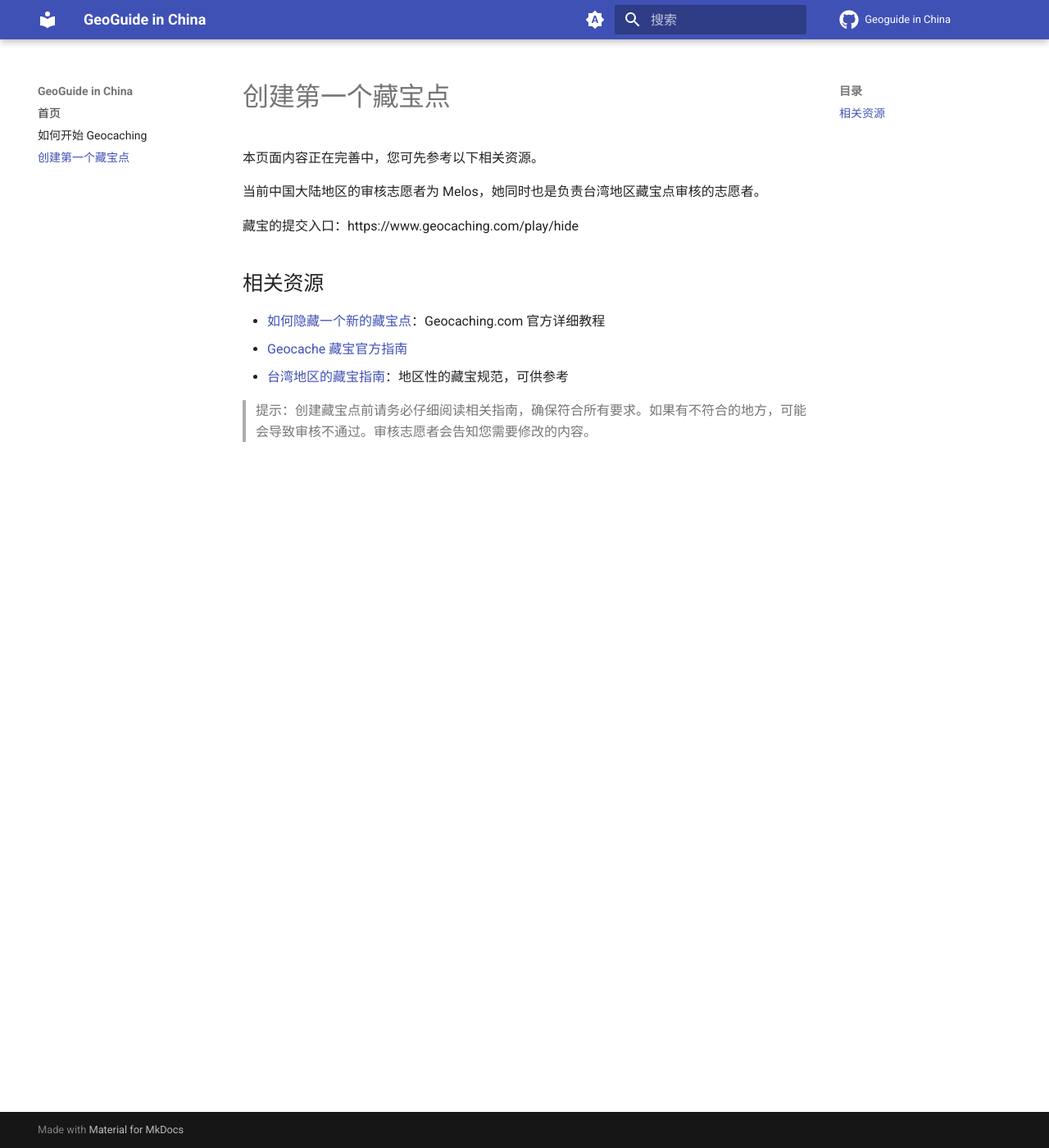
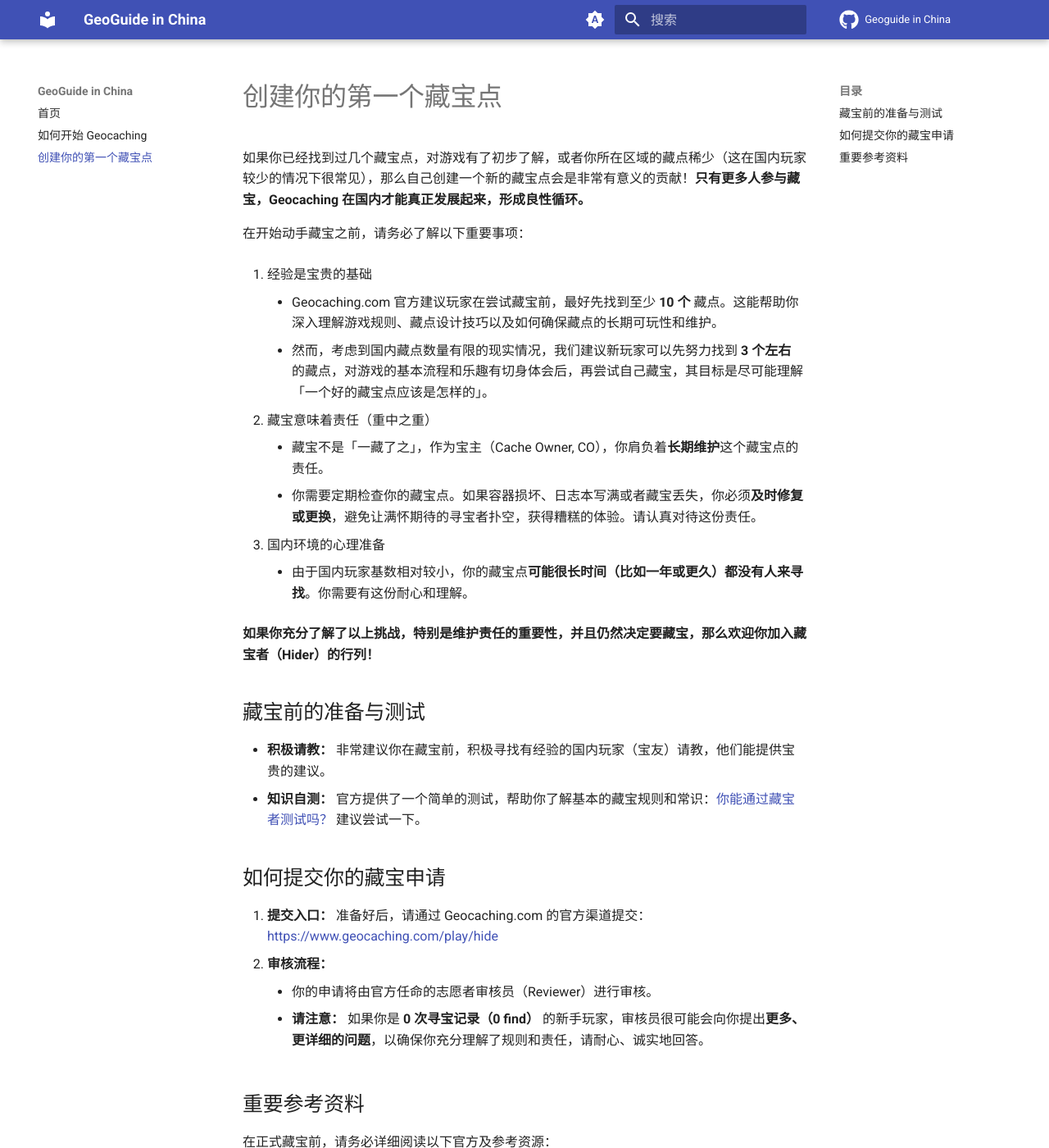
Before and after one commit to Konano/geoguide-in-china, an MkDocs documentation site: the page built from docs/hiding-a-cache.md, in a window 1280 px wide and 1400 px high. Shown: the whole window at 82% size. Built offline with MkDocs 1.6.1 and Material for MkDocs 9.7.7, drawn with Linux system fonts in a browser that asks for light colours; comment, search, counter and statistics services are not loaded; some of the changed text lies outside the part shown.

Commit message:
更新文档：完善关于创建藏宝点的指南，并增加新玩家的相关链接

```diff
--- a/docs/hiding-a-cache.md
+++ b/docs/hiding-a-cache.md
@@ -1,4 +1,56 @@
-# 创建第一个藏宝点
+# 创建你的第一个藏宝点
+
+如果你已经找到过几个藏宝点，对游戏有了初步了解，或者你所在区域的藏点稀少（这在国内玩家较少的情况下很常见），那么自己创建一个新的藏宝点会是非常有意义的贡献！**只有更多人参与藏宝，Geocaching 在国内才能真正发展起来，形成良性循环。**
+
+在开始动手藏宝之前，请务必了解以下重要事项：
+
+1.  经验是宝贵的基础
+    *   Geocaching.com 官方建议玩家在尝试藏宝前，最好先找到至少 **10 个** 藏点。这能帮助你深入理解游戏规则、藏点设计技巧以及如何确保藏点的长期可玩性和维护。
+    *   然而，考虑到国内藏点数量有限的现实情况，我们建议新玩家可以先努力找到 **3 个左右** 的藏点，对游戏的基本流程和乐趣有切身体会后，再尝试自己藏宝，其目标是尽可能理解「一个好的藏宝点应该是怎样的」。
+
+2.  藏宝意味着责任（重中之重）
+    *   藏宝不是「一藏了之」，作为宝主（Cache Owner, CO），你肩负着**长期维护**这个藏宝点的责任。
+    *   你需要定期检查你的藏宝点。如果容器损坏、日志本写满或者藏宝丢失，你必须**及时修复或更换**，避免让满怀期待的寻宝者扑空，获得糟糕的体验。请认真对待这份责任。
+
+3.  国内环境的心理准备
+    *   由于国内玩家基数相对较小，你的藏宝点**可能很长时间（比如一年或更久）都没有人来寻找**。你需要有这份耐心和理解。
+
+**如果你充分了解了以上挑战，特别是维护责任的重要性，并且仍然决定要藏宝，那么欢迎你加入藏宝者（Hider）的行列！**
+
+## 藏宝前的准备与测试
+
+*   **积极请教：** 非常建议你在藏宝前，积极寻找有经验的国内玩家（宝友）请教，他们能提供宝贵的建议。
+*   **知识自测：** 官方提供了一个简单的测试，帮助你了解基本的藏宝规则和常识：[你能通过藏宝者测试吗？](https://www.geocaching.com/blog/2014/12/can-you-pass-the-geocache-hiders-quiz/) 建议尝试一下。
+
+## 如何提交你的藏宝申请
+
+1.  **提交入口：** 准备好后，请通过 Geocaching.com 的官方渠道提交：[https://www.geocaching.com/play/hide](https://www.geocaching.com/play/hide)
+2.  **审核流程：**
+    *   你的申请将由官方任命的志愿者审核员（Reviewer）进行审核。
+    *   **请注意：** 如果你是 **0 次寻宝记录（0 find）** 的新手玩家，审核员很可能会向你提出**更多、更详细的问题**，以确保你充分理解了规则和责任，请耐心、诚实地回答。
+
+## 重要参考资料
+
+在正式藏宝前，请务必详细阅读以下官方及参考资源：
+
+*   **[Geocache 藏宝官方指南](https://www.geocaching.com/play/guidelines)：所有藏宝点必须遵守的核心规则。（必读！）**
+*   [如何藏一个新的藏宝点](https://www.geocaching.com/help/index.php?pg=kb.book&id=19)：Geocaching.com 官方提供的详细分步教程。
+*   [台湾地区的藏宝指南](https://gcwiki.atlassian.net/wiki/spaces/GEO/pages/528413/Taiwan)：虽然主要针对台湾地区，但其对藏点类型选择、环境考量、描述撰写等方面的规范和经验，对大陆藏宝者也有很好的参考价值。
+
+
+
+<!--
+如果你已经发现了一些藏宝点，并且对 Geocaching 有了初步了解，又或者你附近根本就没有藏宝点可供探索（这在玩家稀少的国内很正常），那么你可以尝试自己创建一个新的藏宝点。
+
+按照 [Geocaching.com](https://www.geocaching.com/play/hide) 的官方建议，玩家在尝试藏宝之前，最好先找到至少 10 个藏点，以便充分理解游戏规则、藏点设计技巧以及如何维护藏点的长期可玩性。这样你才能对游戏有足够的了解，知道如何藏得有趣且符合规则。不过在国内，由于藏点数量有限，我们建议新玩家可以先找到 3 个左右的藏点，对游戏有基本了解后，就可以尝试自己藏一个。**只有更多人参与藏宝，Geocaching 在国内才能真正发展起来，形成良性循环**。
+
+也就是说，官方建议是有经验了再藏宝。
+
+藏宝是要维护的，不是放了就不管了。
+
+
+
+
 
 本页面内容正在完善中，您可先参考以下相关资源。
 
@@ -12,4 +64,4 @@
 - [Geocache 藏宝官方指南](https://www.geocaching.com/play/guidelines)
 - [台湾地区的藏宝指南](https://gcwiki.atlassian.net/wiki/spaces/GEO/pages/528413/Taiwan)：地区性的藏宝规范，可供参考
 
-> 提示：创建藏宝点前请务必仔细阅读相关指南，确保符合所有要求。如果有不符合的地方，可能会导致审核不通过。审核志愿者会告知您需要修改的内容。
+> 提示：创建藏宝点前请务必仔细阅读相关指南，确保符合所有要求。如果有不符合的地方，可能会导致审核不通过。审核志愿者会告知您需要修改的内容。 -->
```
Also changed, not shown: docs/index.md (+2 -0 lines).
